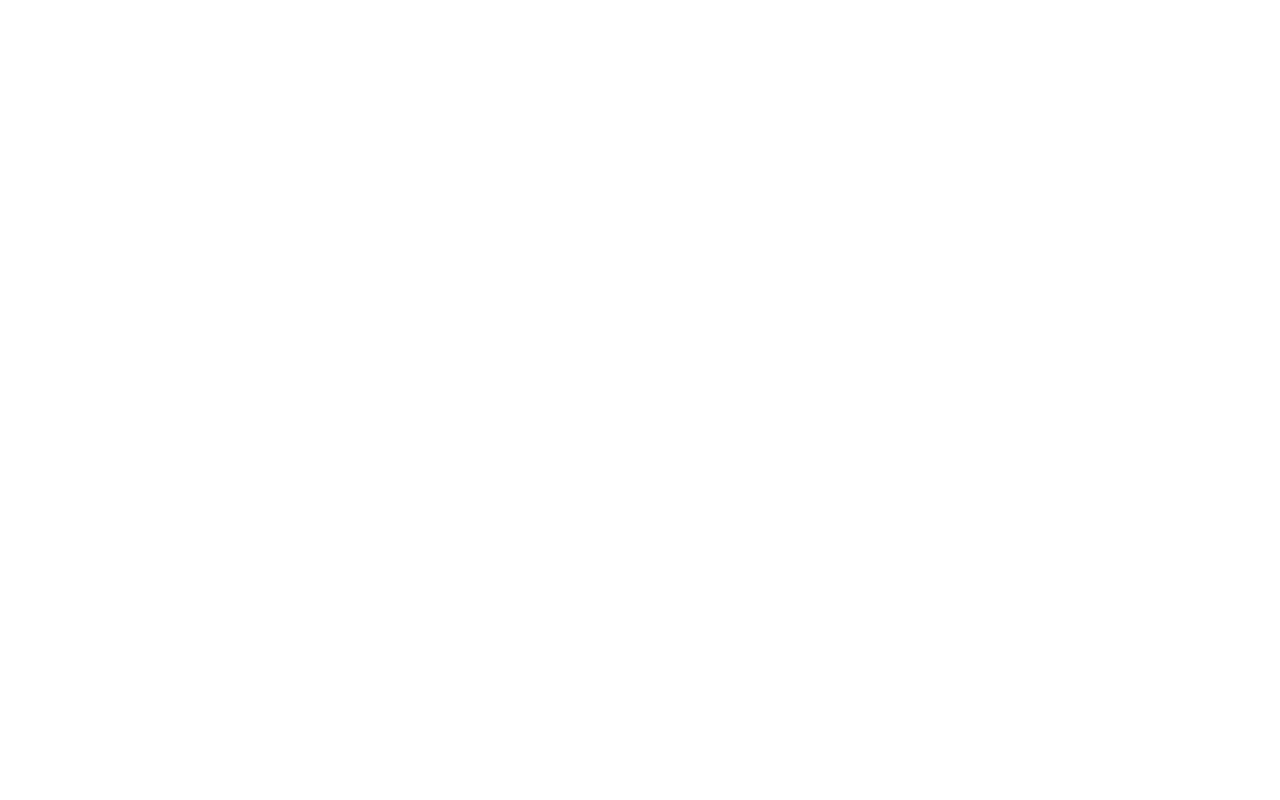
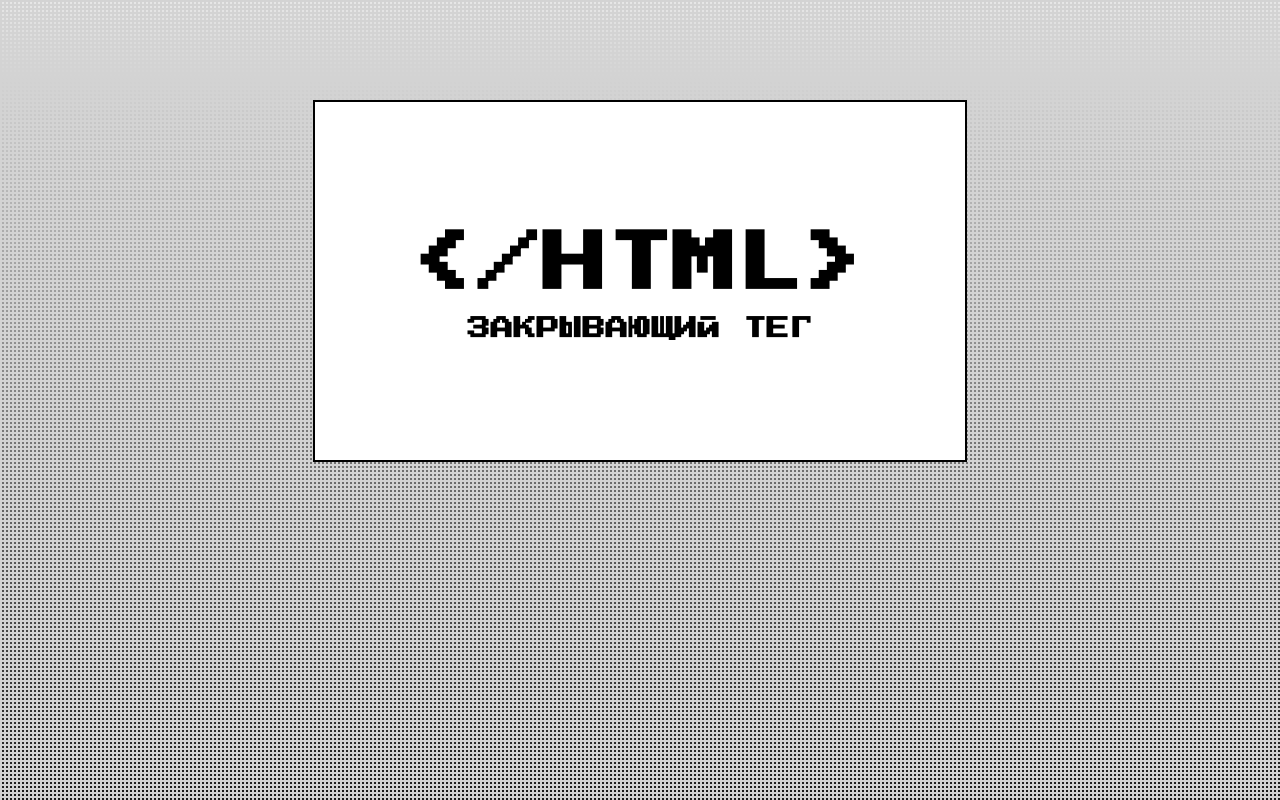
Before and after one commit to TIKTIRK/zakrivayuschiy-teg-ad, a plain HTML site: page index.html in a window 1280 px wide. Drawn offline with Linux system fonts and the light colour scheme.

Commit message:
add header

```diff
--- a/fonts/fonts.css
+++ b/fonts/fonts.css
@@ -1 +1,17 @@
 /* В этом файле вы импортируете все шрифты для сайта. Один из них вариативный и требует особенной настройки */
+
+@font-face {
+	font-family: 'Inter-Variable';
+	src:
+		url(Inter-Variable.woff2) format('woff2 supports variations'),
+		url(Inter-Variable.woff2) format('woff2-variations');
+	font-weight: 400 785;
+	font-display: swap;
+}
+
+@font-face {
+	font-family: 'PresStart2P';
+	src: url(PressStart2P-Regular.woff) format('woff');
+	font-weight: 400;
+	font-display: swap;
+}
--- a/index.html
+++ b/index.html
@@ -1,4 +1,4 @@
-<!DOCTYPE html>
+<!doctype html>
 <html lang="ru">
 	<head>
 		<meta charset="UTF-8" />
@@ -9,9 +9,15 @@
 		<link rel="stylesheet" href="./styles/globals.css" />
 		<link rel="stylesheet" href="./styles/style.css" />
 		<link rel="stylesheet" href="./styles/animations.css" />
+    <link rel="icon" href="./svg/favicon.svg" type="image/svg" />
 	</head>
 	<body class="page">
-    <header class="header"></header>
+		<header class="header">
+			<div class="header__banner">
+				<h1 class="header__caption">&lt;/HTML&gt;</h1>
+				<h2 class="header__subcaption">закрывающий тег</h2>
+			</div>
+		</header>
 		<main></main>
 		<script src="./scripts/like.js"></script>
 	</body>
--- a/styles/style.css
+++ b/styles/style.css
@@ -11,6 +11,38 @@
 */
 
 .page {
-  min-inline-size: 320px;
-  min-block-size: 100dvb;
+	min-inline-size: 320px;
+	min-block-size: 100dvb;
+	font-family: var(--basic-font), 'Times New Roman';
+	font-variation-settings: 400;
+	background-image: var(--background-gradient);
+	background-size: cover;
 }
+
+.header {
+	display: flex;
+	justify-content: center;
+}
+
+.header__banner {
+	color: var(--basic-color);
+	border: 2px solid var(--basic-color);
+	font-family: var(--additional-font);
+	margin: 100px 0;
+	background-color: var(--additional-color);
+	text-align: center;
+	width: clamp(375px, 282px + 29.018vi, 700px);
+	height: clamp(327px, 315px + 3.661vi, 368px);
+}
+
+.header__caption {
+	padding-top: clamp(122px, 112px + 1.6vi, 130px);
+	font-size: clamp(49px, 33px + 3.2vi, 65px);
+	text-transform: uppercase;
+}
+
+.header__subcaption {
+	padding-top: 20px;
+	font-size: clamp(14px, 5px + 1.8vi, 23px);
+	text-transform: uppercase;
+}
--- a/styles/variables.css
+++ b/styles/variables.css
@@ -1 +1,24 @@
 /* В этом файле будут храниться все значения переменных в исходном состоянии, а так же их изменения в зависимости от ширины устройства */
+
+:root {
+	--basic-font: 'Inter-Variable', sans-serif;
+	--additional-font: 'PresStart2P', sans-serif;
+	--background-gradient:
+		repeating-linear-gradient(
+			to right,
+			#d3d3d3,
+			#d3d3d3 2px,
+			transparent 2px,
+			transparent 4px
+		),
+		repeating-linear-gradient(
+			to bottom,
+			#d3d3d3,
+			#d3d3d3 2px,
+			transparent 2px,
+			transparent 4px
+		),
+		linear-gradient(to bottom, #e7e7e7, #1a1a1a);
+	--basic-color: #000000;
+	--additional-color: #ffffff;
+}
```
Also changed, not shown: images/car.png (added), svg/favicon.svg (added), svg/floppy.svg (added), 2 other files. Lines whose indentation alone changed are shown as unchanged.
